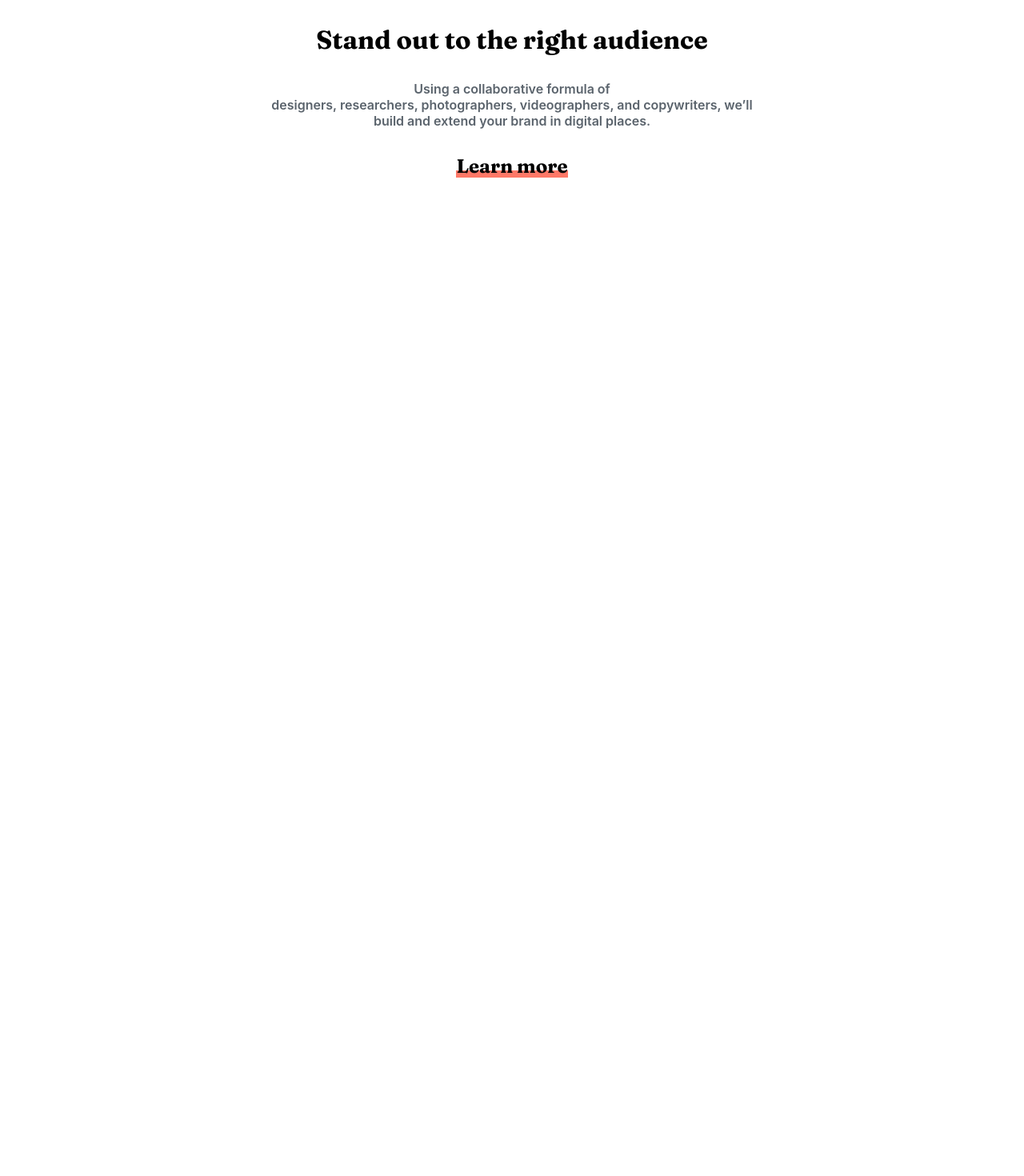
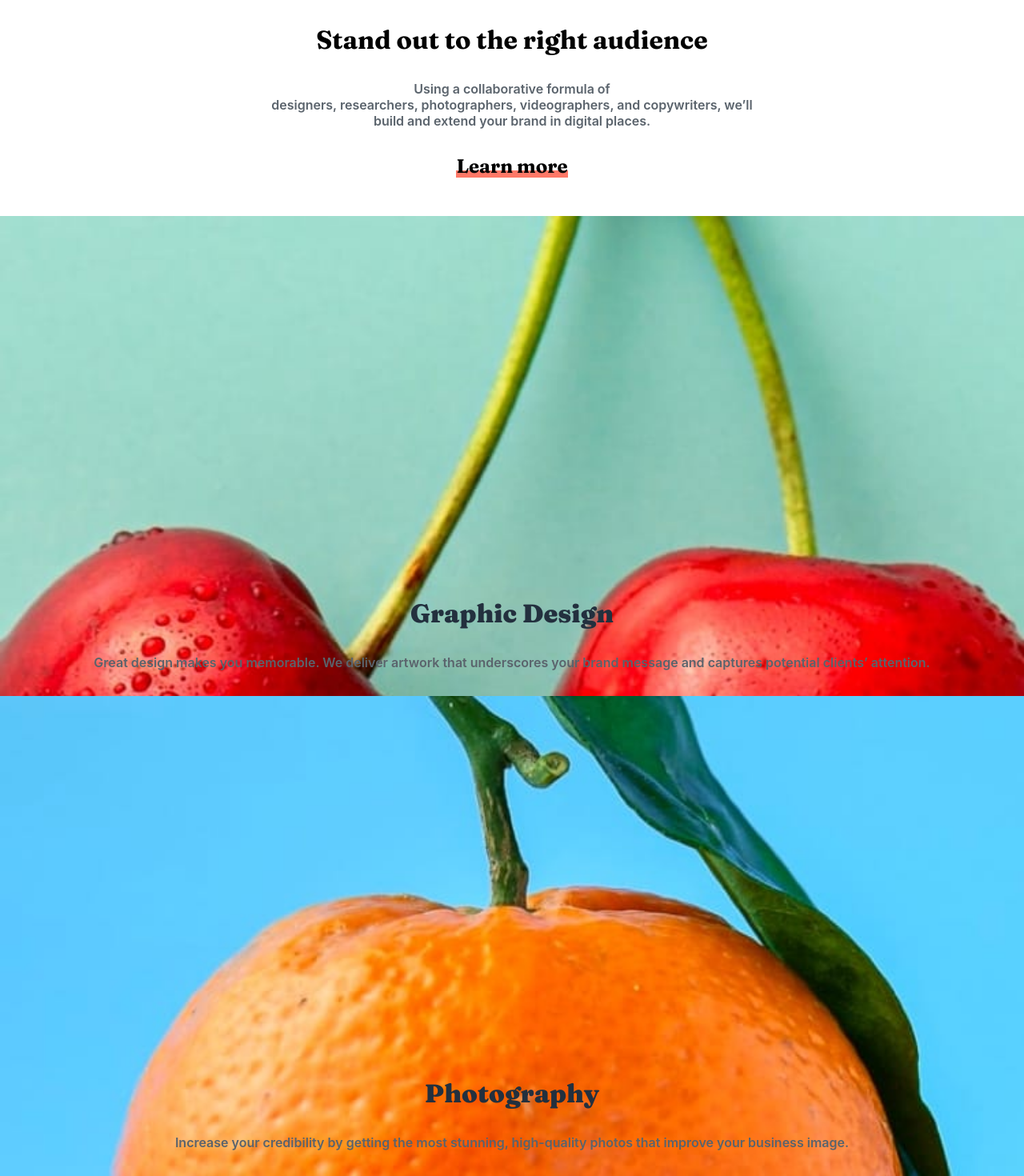
Before and after one commit to kalibir/sunny-side-agency-landing-page, a React (Create React App) app: page / in a window 1280 px wide. Shown: the part 1340-2810 px from the top of the page at 80% size. Before the commit the page ends 1610 px from the top, so only its background shows below. Built offline with nearby package versions, Linux system fonts and the light colour scheme.

Commit message:
Created image cards

```diff
--- a/src/App.js
+++ b/src/App.js
@@ -1,6 +1,7 @@
 import Header from "./components/Header";
 import LeftTextCard from "./components/LeftTextCard";
 import RightTextCard from "./components/RightTextCard";
+import ImageCards from "./components/ImageCards";
 
 function App() {
 	return (
@@ -8,6 +9,7 @@ function App() {
 			<Header />
 			<LeftTextCard />
 			<RightTextCard />
+			<ImageCards />
 		</>
 	);
 }
--- a/src/components/ImageCards/index.js
+++ b/src/components/ImageCards/index.js
@@ -0,0 +1,25 @@
+import React from "react";
+import "./styles.scss";
+
+const ImageCards = () => {
+	return (
+		<div className='graphic-photo-holder'>
+			<div className='graphic'>
+				<h3>Graphic Design</h3>
+				<p>
+					Great design makes you memorable. We deliver artwork that underscores
+					your brand message and captures potential clients’ attention.
+				</p>
+			</div>
+			<div className='photo'>
+				<h3>Photography</h3>
+				<p>
+					Increase your credibility by getting the most stunning, high-quality
+					photos that improve your business image.
+				</p>
+			</div>
+		</div>
+	);
+};
+
+export default ImageCards;
--- a/src/components/ImageCards/styles.scss
+++ b/src/components/ImageCards/styles.scss
@@ -0,0 +1,52 @@
+@import "../../variables.scss";
+
+.graphic-photo-holder {
+	display: flex;
+	flex-direction: column;
+
+	.graphic {
+		background-image: url("../../assets/images/mobile/image-graphic-design.jpg");
+		height: 600px;
+		background-position: top;
+		background-size: cover;
+		text-align: center;
+		display: flex;
+		flex-direction: column;
+		justify-content: flex-end;
+		h3 {
+			font-family: $fraunces-font-family;
+			color: $very-dark-desaturated-blue;
+			font-size: 2em;
+			font-weight: 900;
+		}
+		p {
+			color: $very-dark-grayish-blue;
+			padding: 1em;
+			margin: 1em 0;
+			font-weight: 600;
+		}
+	}
+
+	.photo {
+		background-image: url("../../assets/images/mobile/image-photography.jpg");
+		height: 600px;
+		background-position: top;
+		background-size: cover;
+		text-align: center;
+		display: flex;
+		flex-direction: column;
+		justify-content: flex-end;
+		h3 {
+			font-family: $fraunces-font-family;
+			color: $very-dark-desaturated-blue;
+			font-size: 2em;
+			font-weight: 900;
+		}
+		p {
+			color: $very-dark-grayish-blue;
+			padding: 1em;
+			margin: 1em 0;
+			font-weight: 600;
+		}
+	}
+}
```
